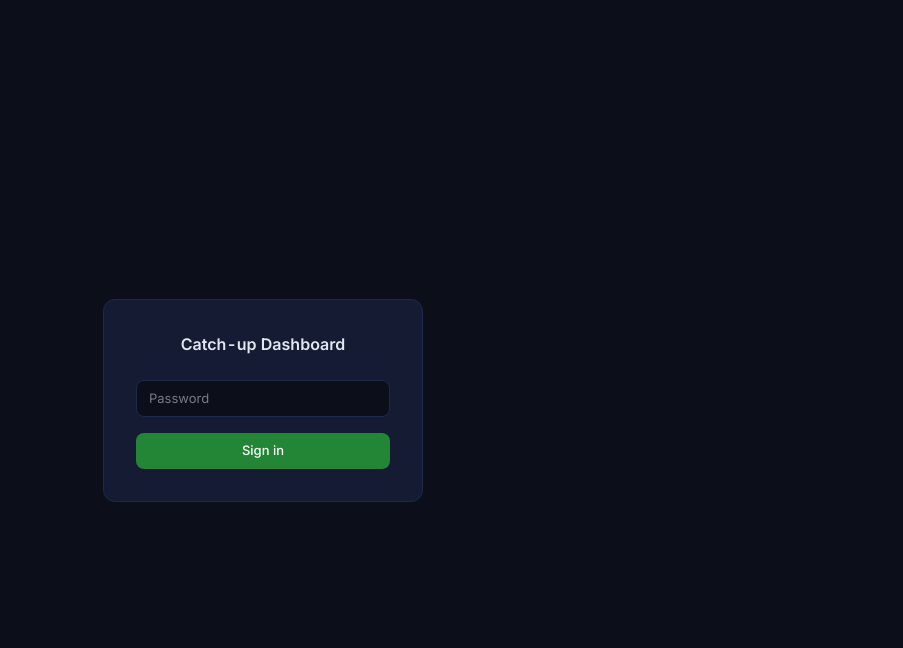
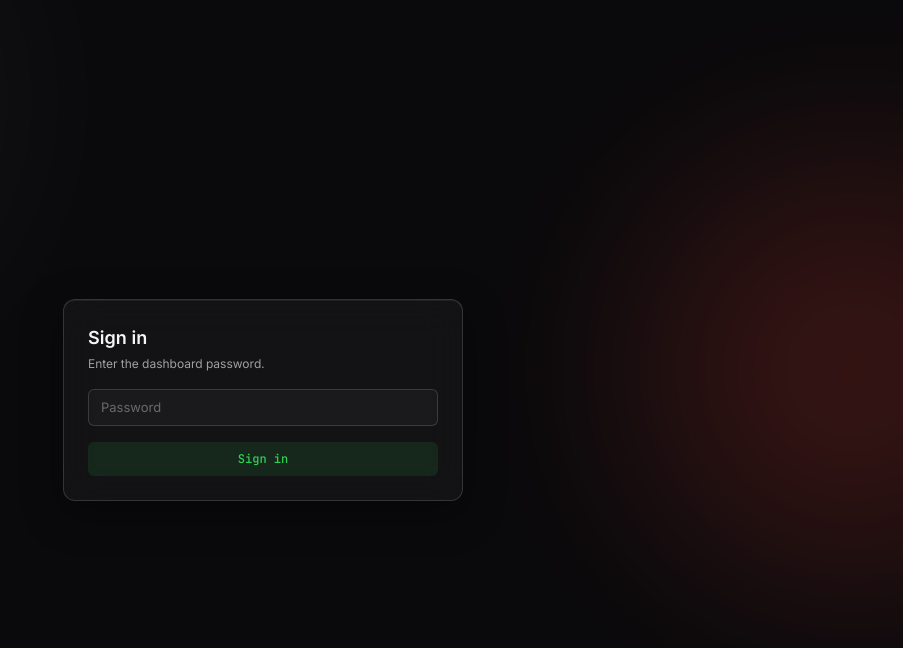
Before and after one commit to emilio510/catchup-dashboard, a Next.js app in the folder dashboard/: page /login in a window 1280 px wide. Shown: the top 648 px of the page, without its empty margins (377-1280 px from the left). Built offline with nearby package versions, Linux system fonts and the light colour scheme.

Commit message:
feat(design): login page adopts glass card treatment

```diff
--- a/dashboard/app/login/page.tsx
+++ b/dashboard/app/login/page.tsx
@@ -34,78 +34,32 @@ export default function LoginPage() {
   }
 
   return (
-    <main
-      style={{
-        minHeight: "100vh",
-        display: "flex",
-        alignItems: "center",
-        justifyContent: "center",
-        background: "#0c0f1a",
-      }}
+    <main className="flex min-h-screen items-center justify-center px-6">
+      <form
+        onSubmit={handleSubmit}
+        className="glass w-full max-w-[400px] p-6"
       >
-      <div
-        style={{
-          background: "#141b33",
-          border: "1px solid #1e2a4a",
-          borderRadius: 12,
-          padding: 32,
-          width: 320,
-        }}
-      >
-        <h1
-          style={{
-            fontSize: 16,
-            fontWeight: 600,
-            color: "#e2e8f0",
-            marginBottom: 24,
-            textAlign: "center",
-          }}
-        >
-          Catch-up Dashboard
-        </h1>
-        <form onSubmit={handleSubmit}>
+        <h1 className="font-sans text-[18px] font-semibold text-[var(--color-text)]">Sign in</h1>
+        <p className="mt-1 font-sans text-[12px] text-[var(--color-text-dim)]">Enter the dashboard password.</p>
         <input
           type="password"
           name="password"
+          autoComplete="current-password"
+          autoFocus
           placeholder="Password"
-            autoFocus
-            style={{
-              width: "100%",
-              background: "#0c0f1a",
-              border: "1px solid #1e2a4a",
-              borderRadius: 8,
-              padding: "8px 12px",
-              fontSize: 13,
-              color: "#e2e8f0",
-              outline: "none",
-              marginBottom: 16,
-            }}
+          className="mt-4 w-full rounded-md border border-[var(--color-border)] bg-[var(--color-bg-elev)] px-3 py-2 font-sans text-[13px] text-[var(--color-text)] placeholder:text-[var(--color-text-ghost)] focus:border-[var(--color-border-strong)] focus:outline-none"
         />
+        {error && (
+          <p className="mt-3 font-mono text-[11px] text-[var(--color-risk)]">{error}</p>
+        )}
         <button
           type="submit"
           disabled={pending}
-            style={{
-              width: "100%",
-              background: "#238636",
-              color: "white",
-              fontSize: 13,
-              fontWeight: 500,
-              padding: "8px 0",
-              borderRadius: 8,
-              border: "none",
-              cursor: "pointer",
-              opacity: pending ? 0.5 : 1,
-            }}
+          className="mt-4 w-full rounded-md bg-[var(--color-ok-soft)] py-2 font-mono text-[12px] font-medium text-[var(--color-ok)] transition-colors hover:bg-[color:rgba(48,209,88,0.18)] disabled:opacity-50"
         >
           {pending ? "..." : "Sign in"}
         </button>
-          {error && (
-            <p style={{ color: "#f87171", fontSize: 11, marginTop: 12, textAlign: "center" }}>
-              {error}
-            </p>
-          )}
       </form>
-      </div>
     </main>
   );
 }
```
Lines whose indentation alone changed are shown as unchanged.
